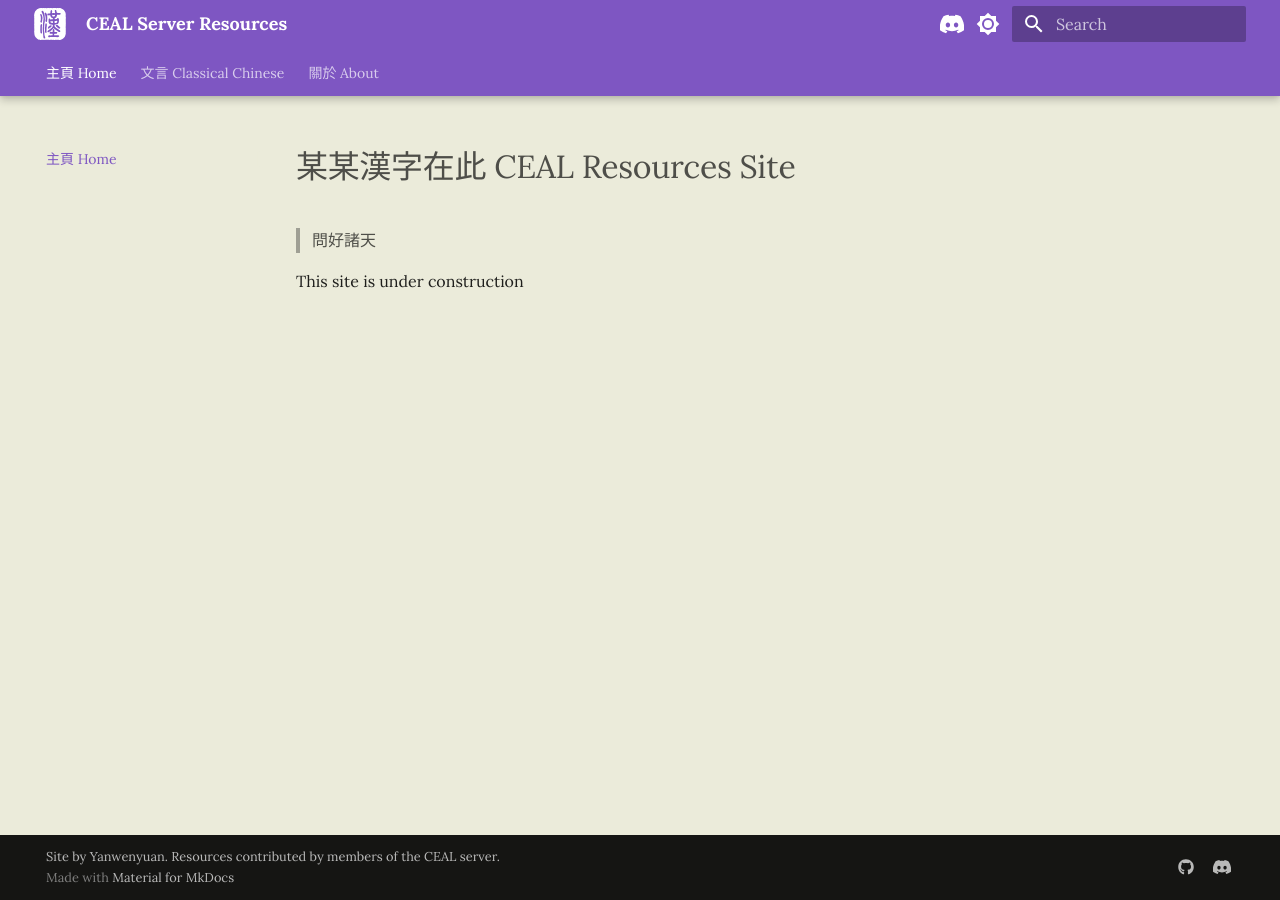
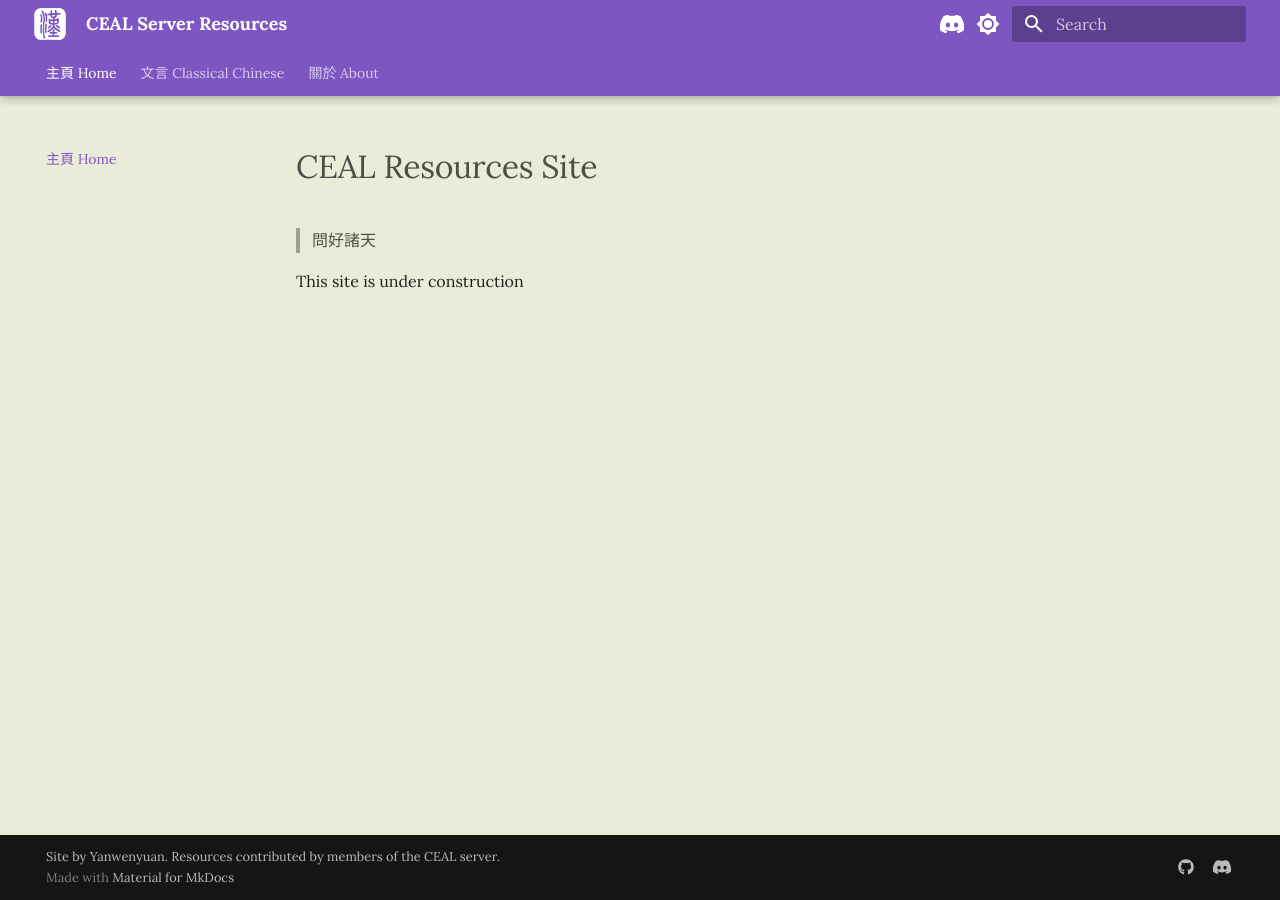
Before and after one commit to yanwenywan/ceal-server-resources, an MkDocs documentation site: the page built from docs/index.md, in a window 1280 px wide. Built offline with MkDocs 1.6.1 and Material for MkDocs 9.7.7, drawn with Linux system fonts in a browser that asks for light colours; some web fonts are replaced.

```diff
--- a/docs/index.md
+++ b/docs/index.md
@@ -1,4 +1,9 @@
-# 某某漢字在此 CEAL Resources Site
+---
+title: CEAL Resources Site
+hero: assets/backer.png
+---
+
+# CEAL Resources Site
 
 > 問好諸天
 
--- a/mkdocs.yml
+++ b/mkdocs.yml
@@ -18,7 +18,7 @@ nav:
 
 plugins:
   - search
-  # - social  # social cards is broken until I install the right dependencies (i hate windows)
+  - social
 
 theme:
   name: material
```
Also changed, not shown: 2 other files.
